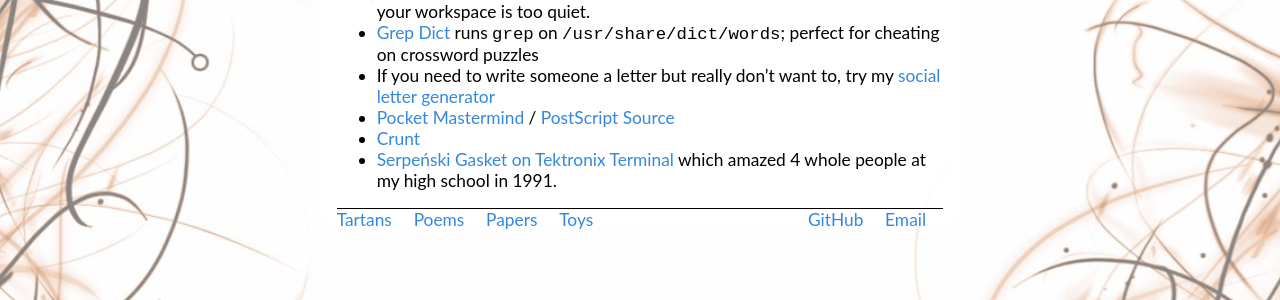
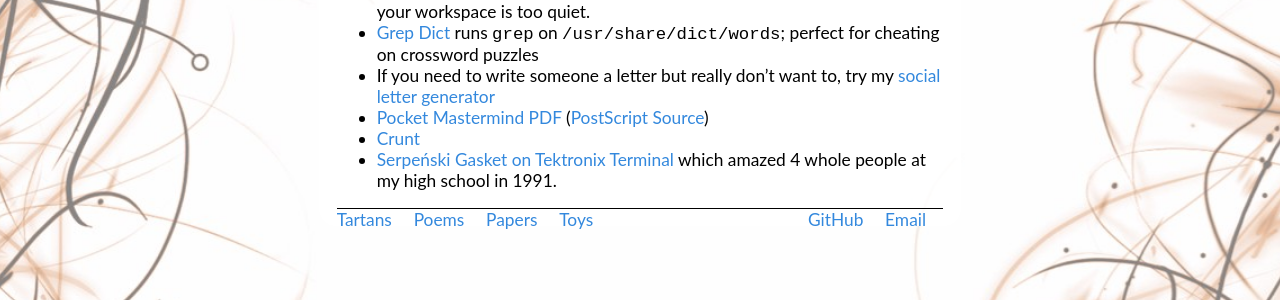
Before and after one commit to nealey/homepage, a Jekyll site: the page built from toys/index.md, in a window 1280 px wide. Shown: the part 252-552 px from the top of the page. Built offline with Jekyll 4.4.1, drawn with Linux system fonts in a browser that asks for light colours.

Commit message:
Add Pocket Mastermind Game

```diff
--- a/toys/index.md
+++ b/toys/index.md
@@ -14,6 +14,6 @@ Maybe you'll just wonder why I spend so much time on this garbage.
 * [Grep Dict](grepdict/) runs `grep` on `/usr/share/dict/words`; perfect for cheating on crossword puzzles
 * If you need to write someone a letter but really don't want to, try my
   [social letter generator](letter.html)
-* [Pocket Mastermind](mastermind.pdf) / [PostScript Source](mastermind.ps)
+* [Pocket Mastermind PDF](mastermind.pdf) ([PostScript Source](mastermind.ps))
 * [Crunt](crunt.html)
 * [Serpeński Gasket on Tektronix Terminal](serpenski.html) which amazed 4 whole people at my high school in 1991.
```
